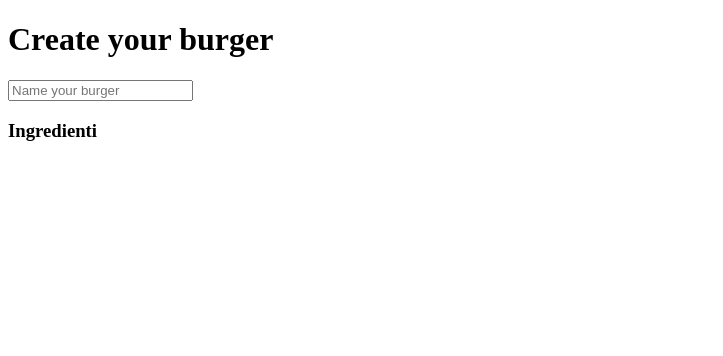
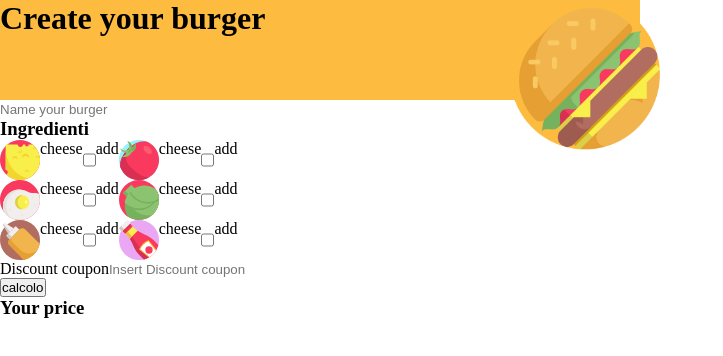
Before and after one commit to orbok89/js-burger, a plain HTML site: page index.html in a window 1280 px wide. Shown: the whole page, without its empty margins (0-723 px from the left). Drawn offline with Linux system fonts and the light colour scheme.

Commit message:
buon punto di html e css

```diff
--- a/css/style.css
+++ b/css/style.css
@@ -0,0 +1,36 @@
+*{
+    padding: 0px;
+    margin: 0px;
+    box-sizing: border-box;
+}
+
+.resize {
+    width: 40px;
+    height: 40px;
+
+}
+.flex-c{
+    display: flex;
+}
+.container{
+    width: 50%;
+}
+header{
+    position: relative ;
+    width: 100%;
+    height: 100px;
+    background-color: #FDBB40;
+}
+.resize-2{
+    position: absolute;
+    right: -20px;
+    bottom: -50px;
+    width: 150px;
+    height: auto;
+
+}
+/* css per la parte centrale */
+.no-bordi{
+    border-width:0px;
+    border:none;
+}
--- a/index.html
+++ b/index.html
@@ -8,17 +8,76 @@
     <title>Document</title>
 </head>
 <body>
+    <div class="container">
         <header>
             <h1>Create your burger</h1>
+            <img class="resize-2" src="img/burger-top.png" alt="">
         </header>
         <main>
-        <input type="text" placeholder="Name your burger">
+            <input type="text" class="no-bordi" placeholder="Name your burger">
+            <!-- Ingredienti -->
             <div>
                 <h3>Ingredienti</h3>
+                <div class="contenitore-due-colonne flex-c">
+                    <div class="colonna-1">
+                        <div class="flex-c">
+                            <img class="resize" src="img/cheese.svg" alt="">
+                            <div>cheese</div>
+                            <input type="checkbox">
+                            <div>add</div>
+                        </div>
+                        <div class="flex-c">
+                            <img class="resize" src="img/fried-egg.svg" alt="">
+                            <div>cheese</div>
+                            <input type="checkbox">
+                            <div>add</div>
+                        </div>
+                        <div class="flex-c">
+                            <img class="resize" src="img/mustard.svg" alt="">
+                            <div>cheese</div>
+                            <input type="checkbox">
+                            <div>add</div>
+                        </div>
+                    </div>
+                    <div class="colonna-2">
+                        <div class="flex-c">
+                            <img class="resize" src="img/tomato.svg" alt="">
+                            <div>cheese</div>
+                            <input type="checkbox">
+                            <div>add</div>
+                        </div>
+                        <div class="flex-c">
+                            <img class="resize" src="img/lettuce.svg" alt="">
+                            <div>cheese</div>
+                            <input type="checkbox">
+                            <div>add</div>
+                        </div>
+                        <div class="flex-c">
+                            <img class="resize" src="img/ketchup.svg" alt="">
+                            <div>cheese</div>
+                            <input type="checkbox">
+                            <div>add</div>
+                        </div>
+                    </div>
+                </div>
 
             </div>
+            <!-- Ingredienti fine -->
+            <!-- sconto -->
+            <div class="flex-c">
+                <div>Discount coupon</div>
+                <input type="text" class="no-bordi" placeholder="Insert Discount coupon">
+            </div>
+            <!-- fine sconto -->
+            <!-- bottone calcolo -->
+            <button>calcolo</button>
         </main>
+        <footer>
+            <h3>Your price</h3>
+        </footer>
 
+
+    </div>
     <script src="js/main.js"></script>
 </body>
 </html>
```
Also changed, not shown: img/burger-top.png (added), img/cheese.svg (added), img/fried-egg.svg (added), img/ketchup.svg (added), img/lettuce.svg (added), img/mustard.svg (added), img/tomato.svg (added), 1 other file. Lines whose indentation alone changed are shown as unchanged.
